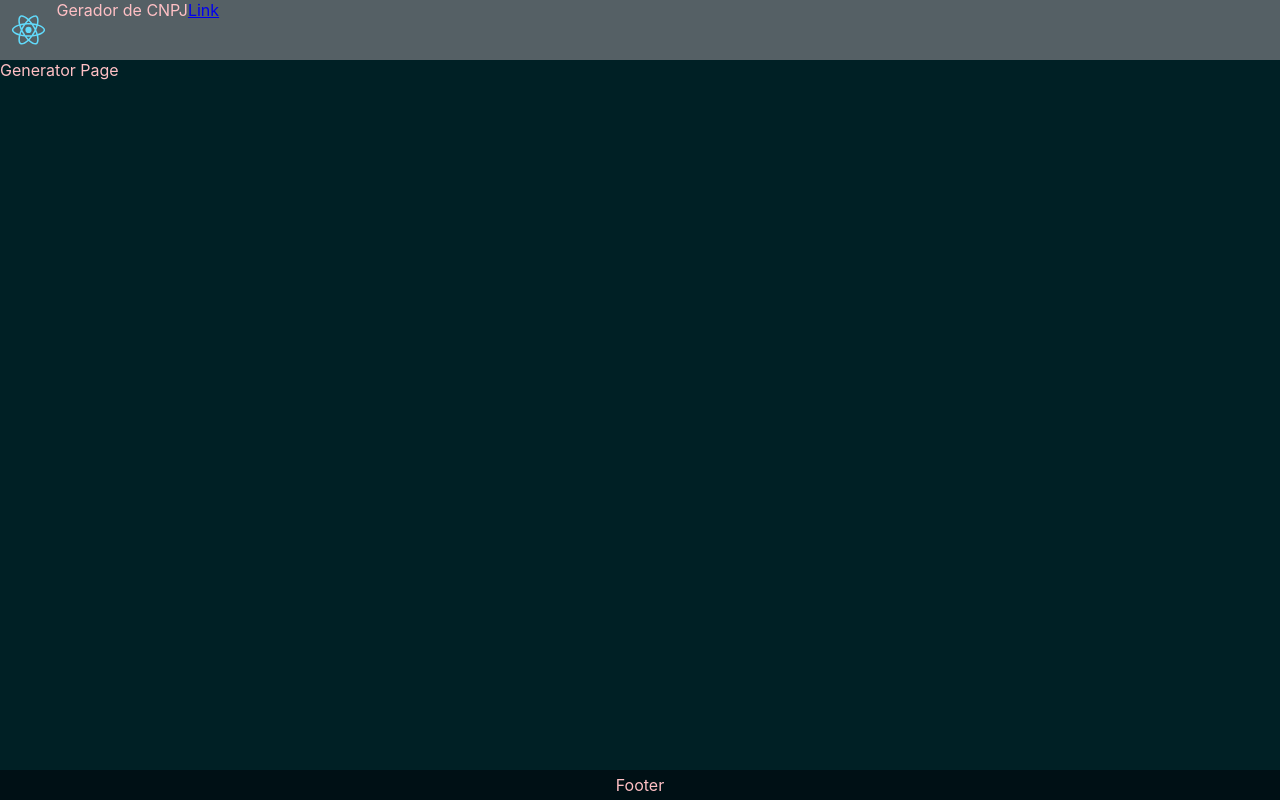
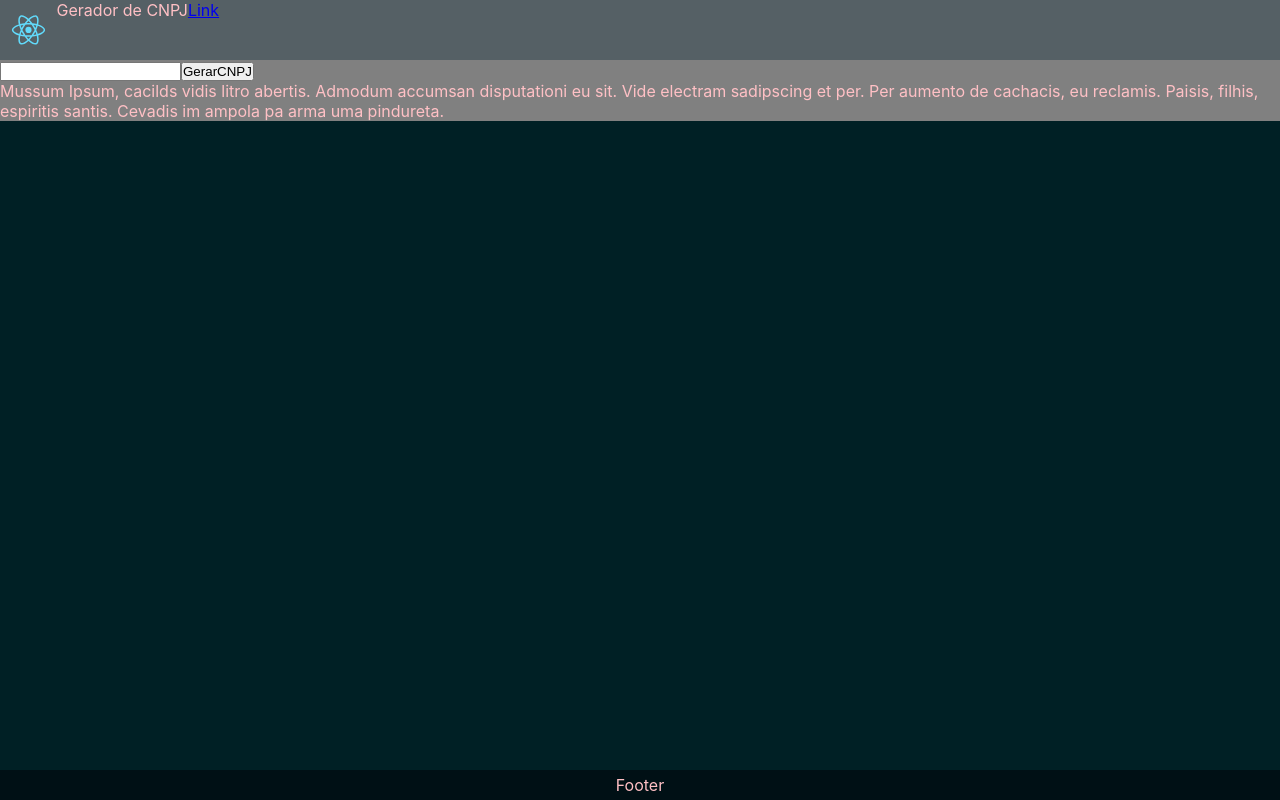
Before and after one commit to hilderney/gerador-cnpj, a React (Vite) app: page / in a window 1280 px wide. Built offline with nearby package versions, Linux system fonts and the light colour scheme.

Commit message:
iniciando tela gerador

```diff
--- a/src/pages/generator/Generator.tsx
+++ b/src/pages/generator/Generator.tsx
@@ -3,10 +3,25 @@ import './style/Generator.css'
 
 const Generator: React.FC = () => {
 
+  function generateDocument(): any {
+    console.log('hi')
+  }
+
   return (
-    <p>
-      Generator Page
-    </p>
+    <div className='generator'>
+      <div className="panel">
+        <div className="col inputs">
+          <input className='inputCnpj' type="text" />
+          <button onClick={generateDocument()}> GerarCNPJ</button>
+        </div>
+        <div className="col info">
+          <p>
+            Mussum Ipsum, cacilds vidis litro abertis. Admodum accumsan disputationi eu sit. Vide electram sadipscing et per. Per aumento de cachacis, eu reclamis. Paisis, filhis, espiritis santis. Cevadis im ampola pa arma uma pindureta.
+          </p>
+
+        </div>
+      </div>
+    </div>
   )
 }
 
--- a/src/pages/generator/style/Generator.scss
+++ b/src/pages/generator/style/Generator.scss
@@ -1,3 +1,9 @@
 .generator {
-  background-color: gray;
+  background-color: transparent;
+
+  .panel {
+    display: flex;
+    flex-direction: row;
+    background: gray;
+  }
 }
```
